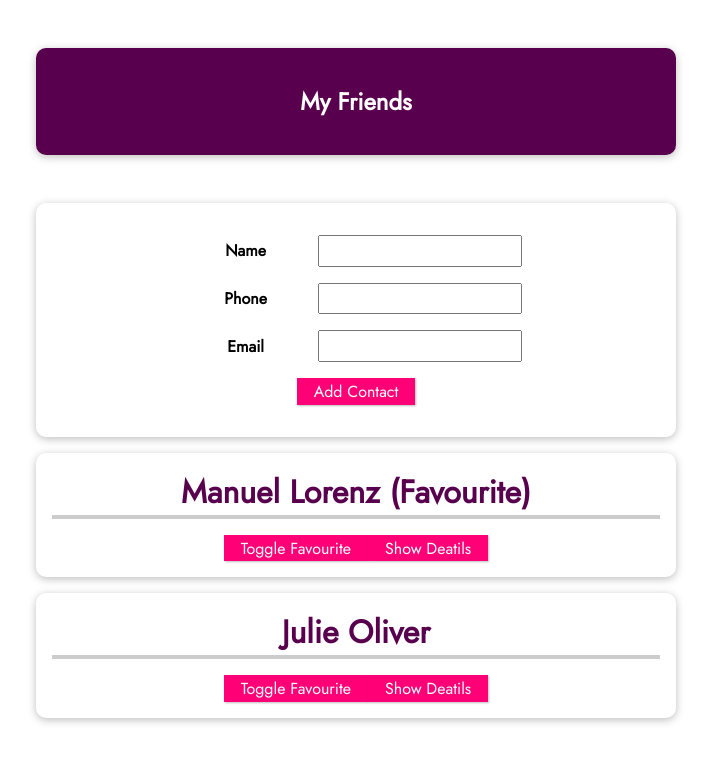
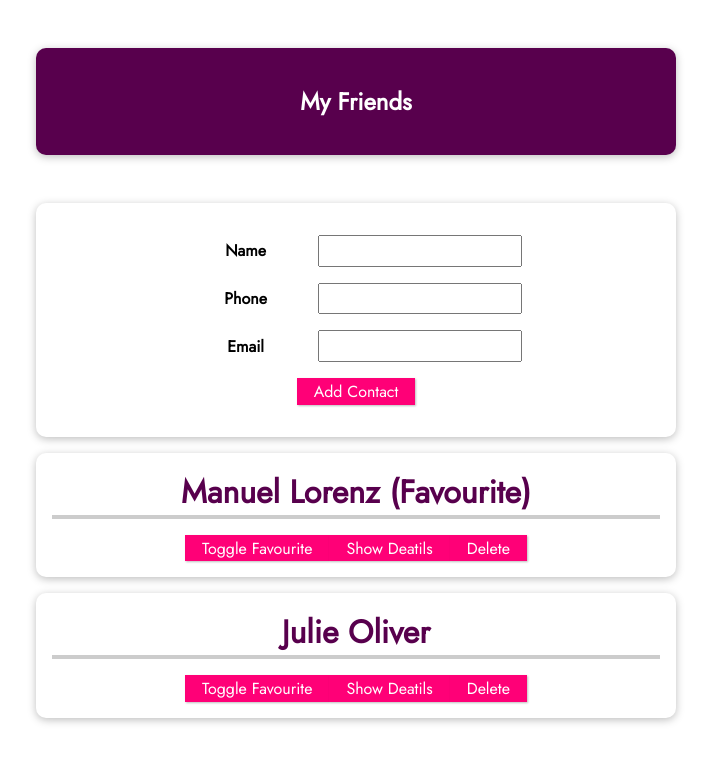
Before and after one commit to Aki-Coder/Vue3-IntermediaConcepts, a Vue app: page / in a window 1280 px wide. Shown: the top 762 px of the page, without its empty margins (284-995 px from the left). Built offline with nearby package versions, Linux system fonts and the light colour scheme.

Commit message:
more component communication

```diff
--- a/src/App.vue
+++ b/src/App.vue
@@ -20,6 +20,7 @@
       :email-address="friend.email"
       :is-favourite="friend.isFavourite"
       @toggle-favorite="toggleFavouriteStatus"
+      @delete="deleteContact"
    >
    </friend-contact>
   </ul>
@@ -66,6 +67,9 @@
         isFavourite:false
       };
       this.friends.push(newFriendContact);
+    },
+    deleteContact(friendId){
+      this.friends = this.friends.filter((friend) => friend.id !== friendId);
     }
   }
 }
--- a/src/components/FriendContact.vue
+++ b/src/components/FriendContact.vue
@@ -14,6 +14,7 @@
                 {{emailAddress}}
             </li>
            </ul>
+           <button @click="$emit('delete', id)">Delete</button>
     </li>
 </template>
 
@@ -55,7 +56,7 @@
         }
     },
     //you will define which custom events your component will eventually at some point emit.
-    emits:['toggle-favorite'],
+    emits:['toggle-favorite','delete'],
     //second way of definig & validating custom events
     // emits:{
     //     'toggle-favorite':function(id){
@@ -84,7 +85,10 @@
         // },
          toggleFavourite(){
             this.$emit('toggle-favorite', this.id);
-        }
+        },
+        // deleteFriend(){
+        //     this.$emit('delete');
+        // }
     }
 }
 </script>
```
